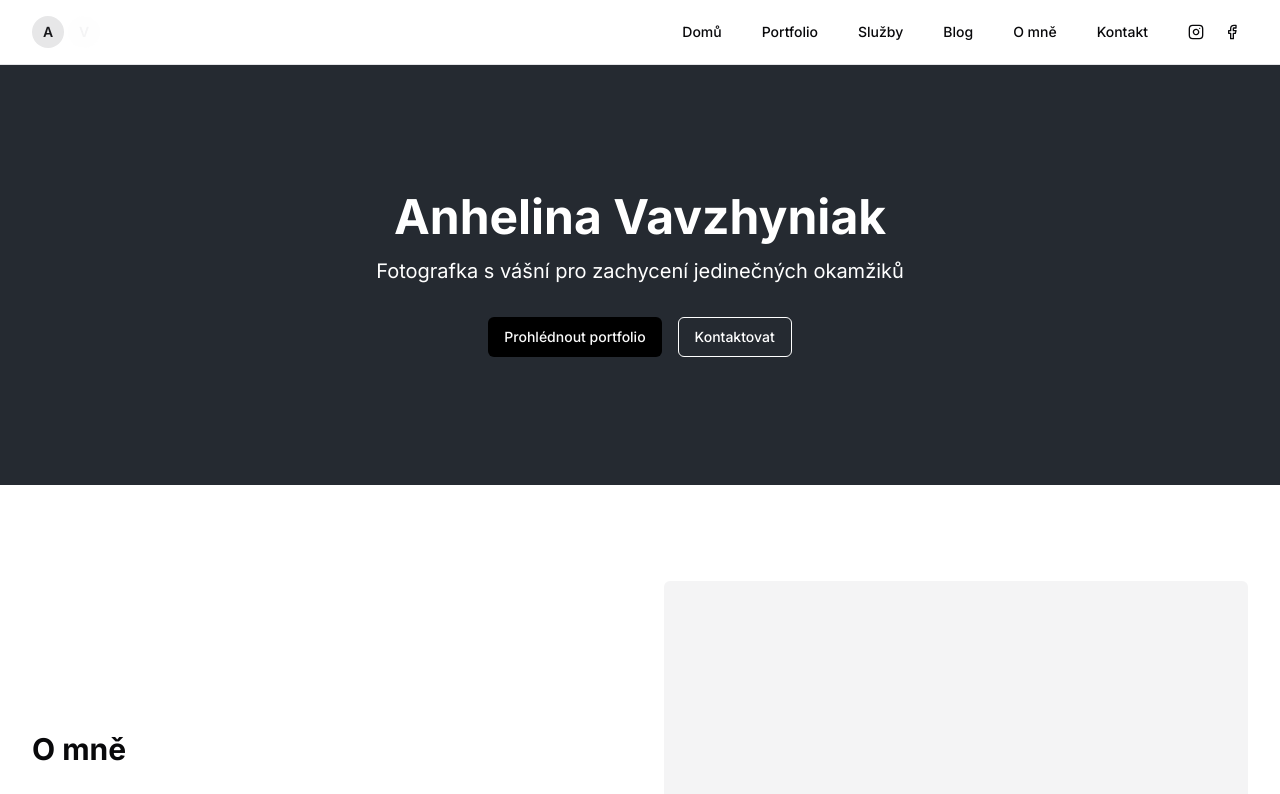
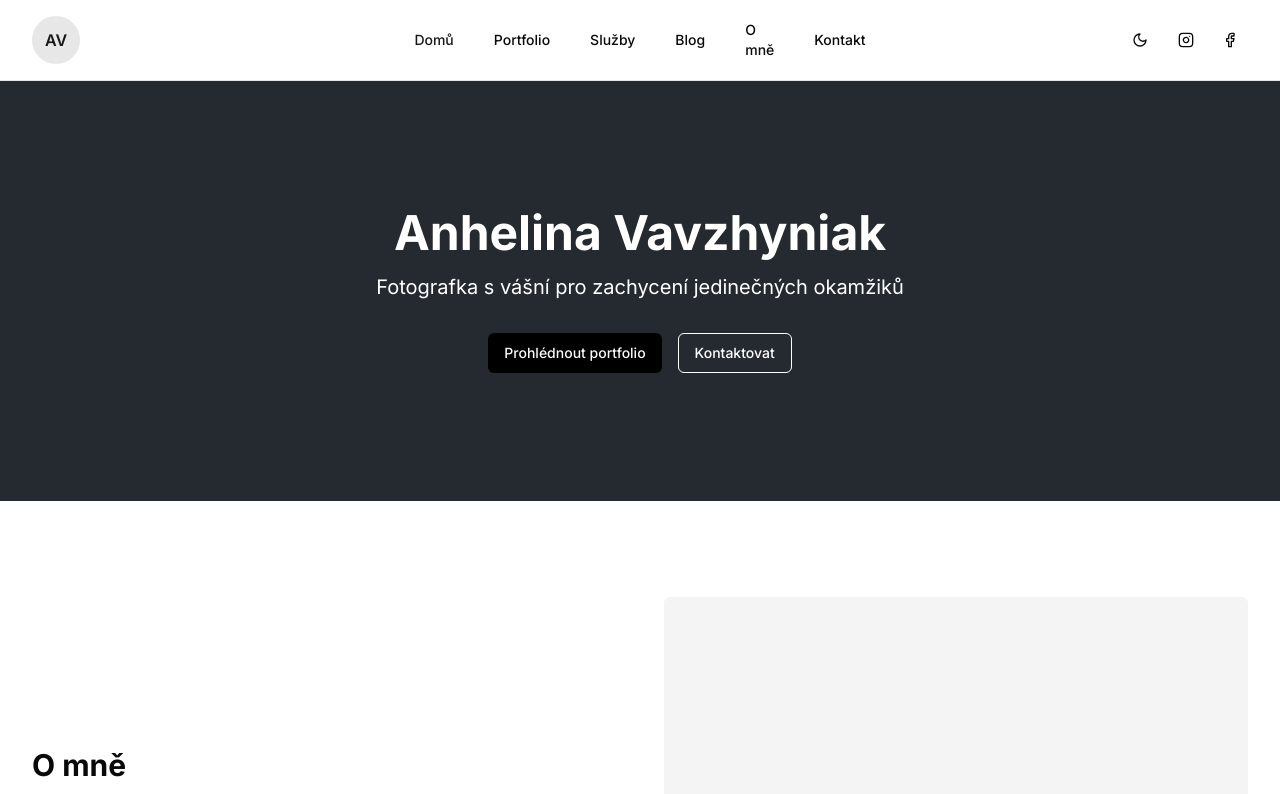
Before and after one commit to ishchuktaras/av-portfolio, a Next.js app: page / in a window 1280 px wide. Shown: the top 794 px of the page. Built offline with nearby package versions, Linux system fonts and the light colour scheme.

Commit message:
Site header  and buttons Edit

```diff
--- a/components/logo.tsx
+++ b/components/logo.tsx
@@ -15,24 +15,15 @@ export function Logo({ className, size = "md", variant = "default" }: LogoProps)
 
   // Definice velikostí
   const sizes = {
-    sm: "h-6 w-6 text-xs",
-    md: "h-8 w-8 text-sm",
-    lg: "h-10 w-10 text-base",
-    xl: "h-12 w-12 text-lg",
+    sm: "h-8 w-8 text-xs",
+    md: "h-10 w-10 text-sm",
+    lg: "h-12 w-12 text-base",
+    xl: "h-14 w-14 text-lg",
   }
 
   // Barvy pro světlý a tmavý režim
-  const lightColors = {
-    primary: "text-primary bg-primary/10",
-    secondary: "text-secondary bg-secondary/10",
-    accent: "text-accent bg-accent/10",
-  }
-
-  const darkColors = {
-    primary: "dark:text-primary-foreground dark:bg-primary/90",
-    secondary: "dark:text-secondary-foreground dark:bg-secondary/90",
-    accent: "dark:text-accent-foreground dark:bg-accent/90",
-  }
+  const lightModeClasses = "bg-primary/10 text-primary"
+  const darkModeClasses = "dark:bg-black dark:text-white"
 
   if (variant === "minimal") {
     return (
@@ -40,7 +31,7 @@ export function Logo({ className, size = "md", variant = "default" }: LogoProps)
         <span
           className={cn(
             "transition-colors",
-            isDark ? "text-primary-foreground" : "text-primary",
+            isDark ? "text-white" : "text-primary",
             sizes[size]
               .split(" ")
               .pop(), // Použijeme pouze část s velikostí textu
@@ -53,26 +44,16 @@ export function Logo({ className, size = "md", variant = "default" }: LogoProps)
   }
 
   return (
-    <div className={cn("flex items-center gap-1", className)}>
+    <div className={cn("flex items-center", className)}>
       <div
         className={cn(
           "rounded-full flex items-center justify-center font-semibold transition-colors",
           sizes[size],
-          lightColors.primary,
-          darkColors.primary,
+          lightModeClasses,
+          darkModeClasses,
         )}
       >
-        A
-      </div>
-      <div
-        className={cn(
-          "rounded-full flex items-center justify-center font-semibold transition-colors",
-          sizes[size],
-          lightColors.secondary,
-          darkColors.secondary,
-        )}
-      >
-        V
+        AV
       </div>
     </div>
   )
--- /dev/null
+++ b/components/main-menu.tsx
@@ -0,0 +1,45 @@
+"use client"
+
+import type React from "react"
+
+import { usePathname } from "next/navigation"
+import Link from "next/link"
+import { cn } from "@/lib/utils"
+
+export interface MenuItem {
+  label: string
+  href: string
+  icon?: React.ReactNode
+}
+
+interface MainMenuProps {
+  items: MenuItem[]
+  className?: string
+  onItemClick?: () => void
+}
+
+export function MainMenu({ items, className, onItemClick }: MainMenuProps) {
+  const pathname = usePathname()
+
+  return (
+    <div className={cn("flex items-center space-x-10", className)}>
+      {items.map((item) => {
+        const isActive = pathname === item.href
+        return (
+          <Link
+            key={item.href}
+            href={item.href}
+            className={cn(
+              "text-sm font-medium transition-colors flex items-center gap-2",
+              isActive ? "text-primary" : "text-foreground hover:text-primary",
+            )}
+            onClick={onItemClick}
+          >
+            {item.icon && item.icon}
+            <span>{item.label}</span>
+          </Link>
+        )
+      })}
+    </div>
+  )
+}
--- a/components/site-header.tsx
+++ b/components/site-header.tsx
@@ -4,123 +4,104 @@ import Link from "next/link"
 import { useState } from "react"
 import { Button } from "@/components/ui/button"
 import { Menu, X, Instagram, Facebook } from "lucide-react"
-// Přidejte import Logo komponenty
 import { Logo } from "@/components/logo"
+import { ThemeToggle } from "@/components/theme-toggle"
+import { MainMenu } from "@/components/main-menu"
 
 export function SiteHeader() {
   const [isMenuOpen, setIsMenuOpen] = useState(false)
 
+  // Definice položek menu jako pole objektů
+  const menuItems = [
+    { label: "Domů", href: "/" },
+    { label: "Portfolio", href: "/portfolio" },
+    { label: "Služby", href: "/sluzby" },
+    { label: "Blog", href: "/blog" },
+    { label: "O mně", href: "/o-mne" },
+    { label: "Kontakt", href: "/kontakt" },
+  ]
+
   return (
     <header className="w-full border-b bg-background/95 backdrop-blur supports-[backdrop-filter]:bg-background/60 sticky top-0 z-40">
-      <div className="container flex h-14 sm:h-16 items-center justify-between">
-        {/* Nahraďte stávající logo v Link elementu */}
+      <div className="container flex h-16 sm:h-20 items-center">
+        {/* Logo - vlevo, větší a výraznější */}
+        <div className="flex-1">
           <Link href="/" className="flex items-center space-x-2">
-          <Logo size="md" />
+            <Logo size="lg" className="transition-transform hover:scale-105" />
           </Link>
+        </div>
 
-        {/* Mobile menu button */}
-        <Button variant="ghost" size="icon" className="md:hidden" onClick={() => setIsMenuOpen(!isMenuOpen)}>
+        {/* Mobile menu button - zobrazí se pouze na mobilních zařízeních */}
+        <div className="md:hidden">
+          <Button
+            variant="ghost"
+            size="icon"
+            onClick={() => setIsMenuOpen(!isMenuOpen)}
+            className="text-foreground hover:bg-primary/10 hover:text-primary"
+          >
             {isMenuOpen ? <X className="h-5 w-5" /> : <Menu className="h-5 w-5" />}
             <span className="sr-only">Toggle menu</span>
           </Button>
+        </div>
 
-        {/* Desktop navigation */}
-        <nav className="hidden md:flex items-center space-x-1 lg:space-x-6">
-          <Link href="/" className="text-xs lg:text-sm font-medium transition-colors hover:text-primary px-2 py-1">
-            Domů
-          </Link>
-          <Link
-            href="/portfolio"
-            className="text-xs lg:text-sm font-medium transition-colors hover:text-primary px-2 py-1"
+        {/* Desktop navigation - uprostřed */}
+        <nav className="hidden md:flex flex-1 items-center justify-center">
+          <MainMenu items={menuItems} />
+        </nav>
+
+        {/* Theme toggle a sociální sítě - vpravo */}
+        <div className="hidden md:flex flex-1 items-center justify-end space-x-2">
+          <ThemeToggle />
+          <Link href="https://instagram.com" target="_blank" rel="noopener noreferrer">
+            <Button
+              variant="ghost"
+              size="icon"
+              className="h-9 w-9 text-foreground hover:text-primary hover:bg-primary/10"
             >
-            Portfolio
-          </Link>
-          <Link
-            href="/sluzby"
-            className="text-xs lg:text-sm font-medium transition-colors hover:text-primary px-2 py-1"
-          >
-            Služby
-          </Link>
-          <Link href="/blog" className="text-xs lg:text-sm font-medium transition-colors hover:text-primary px-2 py-1">
-            Blog
-          </Link>
-          <Link href="/o-mne" className="text-xs lg:text-sm font-medium transition-colors hover:text-primary px-2 py-1">
-            O mně
-          </Link>
-          <Link
-            href="/kontakt"
-            className="text-xs lg:text-sm font-medium transition-colors hover:text-primary px-2 py-1"
-          >
-            Kontakt
-          </Link>
-          <div className="flex items-center space-x-1">
-            <Link href="https://instagram.com" target="_blank" rel="noopener noreferrer">
-              <Button variant="ghost" size="icon" className="h-8 w-8">
-                <Instagram className="h-4 w-4" />
+              <Instagram className="h-5 w-5" />
               <span className="sr-only">Instagram</span>
             </Button>
           </Link>
           <Link href="https://facebook.com" target="_blank" rel="noopener noreferrer">
-              <Button variant="ghost" size="icon" className="h-8 w-8">
-                <Facebook className="h-4 w-4" />
+            <Button
+              variant="ghost"
+              size="icon"
+              className="h-9 w-9 text-foreground hover:text-primary hover:bg-primary/10"
+            >
+              <Facebook className="h-5 w-5" />
               <span className="sr-only">Facebook</span>
             </Button>
           </Link>
         </div>
-        </nav>
       </div>
 
       {/* Mobile navigation */}
       {isMenuOpen && (
         <div className="md:hidden absolute w-full bg-background border-b z-50">
           <div className="container py-3 space-y-1">
-            <Link href="/" className="flex items-center py-2 hover:text-primary" onClick={() => setIsMenuOpen(false)}>
-              Domů
-            </Link>
-            <Link
-              href="/portfolio"
-              className="flex items-center py-2 hover:text-primary"
-              onClick={() => setIsMenuOpen(false)}
+            <MainMenu
+              items={menuItems}
+              className="flex-col items-start space-y-2 space-x-0"
+              onItemClick={() => setIsMenuOpen(false)}
+            />
+            <div className="flex items-center space-x-2 py-2 mt-2">
+              <ThemeToggle />
+              <Link href="https://instagram.com" target="_blank" rel="noopener noreferrer">
+                <Button
+                  variant="ghost"
+                  size="icon"
+                  className="h-8 w-8 text-foreground hover:text-primary hover:bg-primary/10"
                 >
-              Portfolio
-            </Link>
-            <Link
-              href="/sluzby"
-              className="flex items-center py-2 hover:text-primary"
-              onClick={() => setIsMenuOpen(false)}
-            >
-              Služby
-            </Link>
-            <Link
-              href="/blog"
-              className="flex items-center py-2 hover:text-primary"
-              onClick={() => setIsMenuOpen(false)}
-            >
-              Blog
-            </Link>
-            <Link
-              href="/o-mne"
-              className="flex items-center py-2 hover:text-primary"
-              onClick={() => setIsMenuOpen(false)}
-            >
-              O mně
-            </Link>
-            <Link
-              href="/kontakt"
-              className="flex items-center py-2 hover:text-primary"
-              onClick={() => setIsMenuOpen(false)}
-            >
-              Kontakt
-            </Link>
-            <div className="flex items-center space-x-2 py-2">
-              <Link href="https://instagram.com" target="_blank" rel="noopener noreferrer">
-                <Button variant="ghost" size="icon" className="h-8 w-8">
                   <Instagram className="h-4 w-4" />
                   <span className="sr-only">Instagram</span>
                 </Button>
               </Link>
               <Link href="https://facebook.com" target="_blank" rel="noopener noreferrer">
-                <Button variant="ghost" size="icon" className="h-8 w-8">
+                <Button
+                  variant="ghost"
+                  size="icon"
+                  className="h-8 w-8 text-foreground hover:text-primary hover:bg-primary/10"
+                >
                   <Facebook className="h-4 w-4" />
                   <span className="sr-only">Facebook</span>
                 </Button>
--- /dev/null
+++ b/components/theme-toggle.tsx
@@ -0,0 +1,33 @@
+"use client"
+
+import { useTheme } from "next-themes"
+import { useEffect, useState } from "react"
+import { Button } from "@/components/ui/button"
+import { Moon, Sun } from "lucide-react"
+
+export function ThemeToggle() {
+  const { theme, setTheme } = useTheme()
+  const [mounted, setMounted] = useState(false)
+
+  // Předejít hydratačním chybám tím, že komponenta bude renderována až po načtení na klientovi
+  useEffect(() => {
+    setMounted(true)
+  }, [])
+
+  if (!mounted) {
+    return null
+  }
+
+  return (
+    <Button
+      variant="ghost"
+      size="icon"
+      onClick={() => setTheme(theme === "dark" ? "light" : "dark")}
+      aria-label="Přepnout téma"
+      title={theme === "dark" ? "Přepnout na světlý režim" : "Přepnout na tmavý režim"}
+      className="text-foreground hover:text-primary hover:bg-primary/10 dark:text-foreground dark:hover:text-primary dark:hover:bg-primary/10"
+    >
+      {theme === "dark" ? <Sun className="h-[1.2rem] w-[1.2rem]" /> : <Moon className="h-[1.2rem] w-[1.2rem]" />}
+    </Button>
+  )
+}
```
Also changed, not shown: app/page.tsx (+17 -6 lines), components/site-footer.tsx (+19 -8 lines), tsconfig.json (+5 -19 lines), 1 other file (tests, documents, lock files or other folders). Lines whose indentation alone changed are shown as unchanged.
